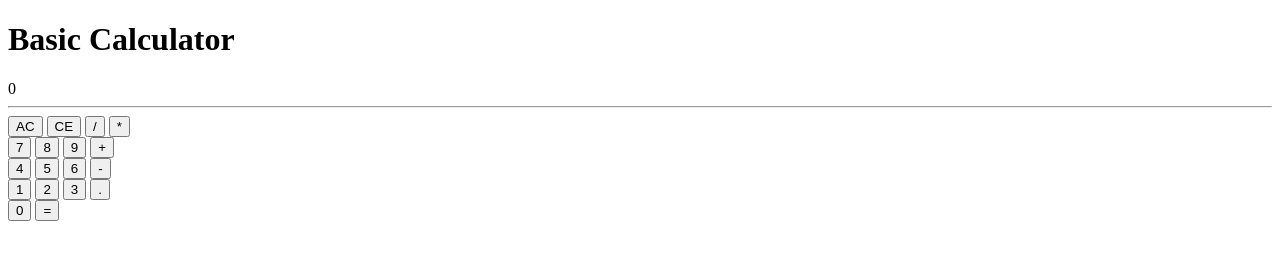
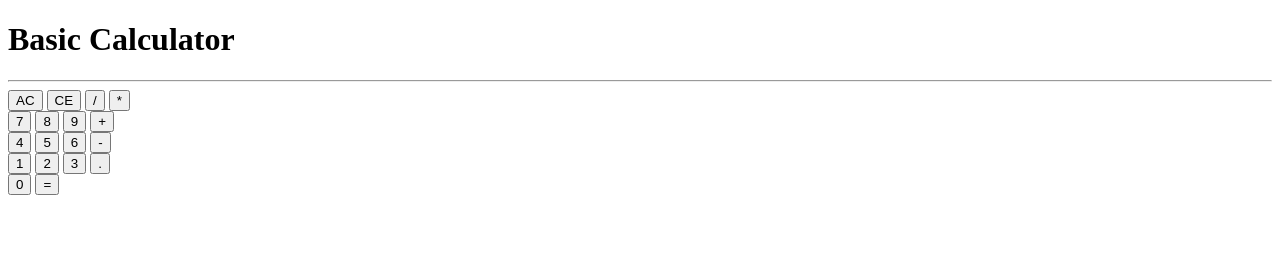
Before and after one commit to ktul15/Basic-Calculator, a plain HTML site: page index.html in a window 1280 px wide. Both pictures are taken after a click on the button "AC". Drawn offline with Linux system fonts and the light colour scheme.

Commit message:
Add javascript functionalities

```diff
--- a/index.html
+++ b/index.html
@@ -4,6 +4,7 @@
     <meta charset="UTF-8">
     <meta name="viewport" content="width=device-width, initial-scale=1.0">
     <meta http-equiv="X-UA-Compatible" content="ie=edge">
+    <script src="./script.js"></script>
     <title>Basic Calculator</title>
 </head>
 <body>
@@ -11,28 +12,28 @@
     <span id="display">0</span>
     <hr>
 
-    <button id="AC">AC</button>
-    <button id="CE">CE</button>
-    <button id="/">/</button>
-    <button id="*">*</button>
+    <button id="AC" onclick="allClear()">AC</button>
+    <button id="CE" onclick="backOne()">CE</button>
+    <button id="/" onclick="getValue(this.id)">/</button>
+    <button id="*" onclick="getValue(this.id)">*</button>
     <br>
-    <button id="7">7</button>
-    <button id="8">8</button>
-    <button id="9">9</button>
-    <button id="+">+</button>
+    <button id="7" onclick="getValue(this.id)">7</button>
+    <button id="8" onclick="getValue(this.id)">8</button>
+    <button id="9" onclick="getValue(this.id)">9</button>
+    <button id="+" onclick="getValue(this.id)">+</button>
     <br>
-    <button id="4">4</button>
-    <button id="5">5</button>
-    <button id="6">6</button>
-    <button id="-">-</button>
+    <button id="4" onclick="getValue(this.id)">4</button>
+    <button id="5" onclick="getValue(this.id)">5</button>
+    <button id="6" onclick="getValue(this.id)">6</button>
+    <button id="-" onclick="getValue(this.id)">-</button>
     <br>
-    <button id="1">1</button>
-    <button id="2">2</button>
-    <button id="3">3</button>
-    <button id=".">.</button>
+    <button id="1" onclick="getValue(this.id)">1</button>
+    <button id="2" onclick="getValue(this.id)">2</button>
+    <button id="3" onclick="getValue(this.id)">3</button>
+    <button id="." onclick="getValue(this.id)">.</button>
     <br>
-    <button id="0">0</button>
-    <button id="=">=</button>
+    <button id="0" onclick="getValue(this.id)">0</button>
+    <button id="=" onclick="result()">=</button>
 
 </body>
 </html>
--- /dev/null
+++ b/script.js
@@ -0,0 +1,69 @@
+let inputs = [];
+let operators1 = ["+", "-", "/", "*"];
+let operators2 = ["."];
+let displayString;
+let nums = [0,1,2,3,4,5,6,7,8,9];
+
+function getValue(input){
+    // //If last input is a '.' and current input is also a '.'
+    // if(operators2.includes(inputs[inputs.length-1]) === true && input === "."){
+    //     console.log("Duplicate '.' ");
+    // }
+    // else if(inputs.length === 0 && operators1.includes(input) === false){
+    //     inputs.push(input + "1");
+    //     console.log(operators1.includes(input) === false);
+    // }
+    // else if(operators1.includes(input) === true && operators1.includes(inputs[inputs.length - 1]) === false){
+    //     inputs.push(input + "2");
+    // }
+    // else if(nums.includes(Number(input))){
+    //     inputs.push(input + "3");
+    // }
+    // display();
+    // console.log(inputs);
+
+    if(nums.includes(Number(input))){
+        inputs.push(input);
+    }
+    else if(operators1.includes(input) === true && inputs.length !== 0 && operators1.includes(inputs[inputs.length - 1]) === false){
+        inputs.push(input);
+    }
+    else if(operators2.includes(input) === true && operators2.includes(inputs[inputs.length - 1]) === false){
+        console.log(operators2.includes(inputs[inputs.length - 1]));
+        inputs.push(input);
+    }
+    display();
+    console.log(inputs);
+}
+
+//To clear all inputs
+function allClear(){
+    inputs = [];
+    display();
+}
+
+//To clear last entry
+function backOne(){
+    inputs.pop();
+    display();
+}
+
+//To display inputs on the screen
+function display(){
+    displayString = inputs.join("");
+    document.getElementById("display").innerHTML = displayString;
+}
+
+//To calculate
+function result(){
+    displayString = inputs.join("");
+    let final = eval(displayString);
+    console.log(final);
+    document.getElementById("display").innerHTML = final;
+    inputs = [];
+    inputs.push(final);
+}
+
+//when i click a button, it will call getValue() which will push the value of that button into inputs array after validating some conditions.
+//1st cond: operator should not be the first character.
+//2nd cond: no 2 consecutive operators
```
